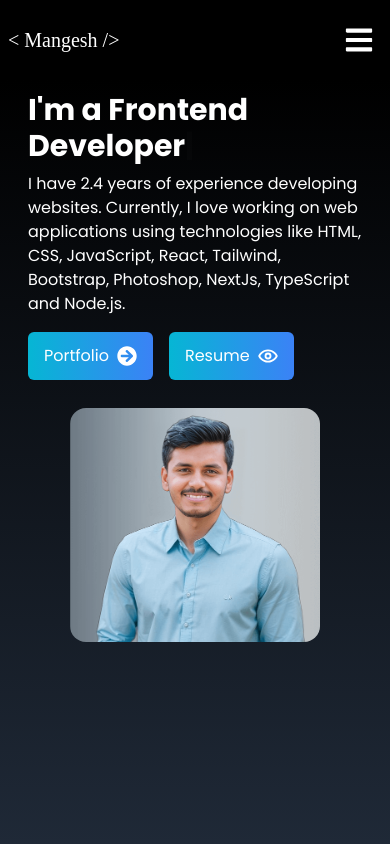
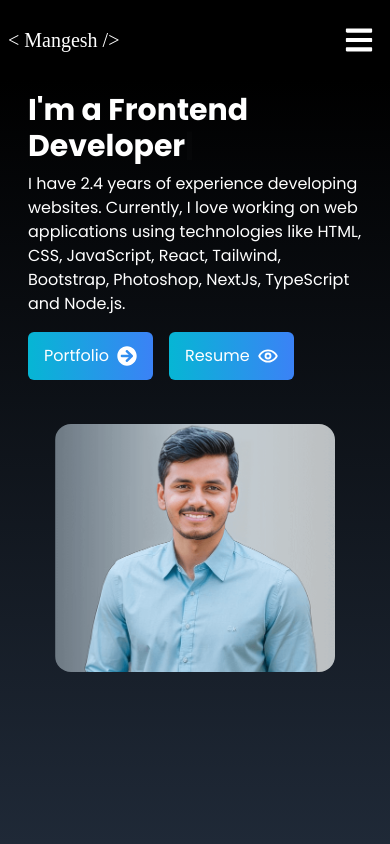
Before and after one commit to mbl43/Portfolio, a React (Vite) app: page / in a window 390 px wide. Shown: the top 844 px of the page. Built offline with nearby package versions, Linux system fonts and the light colour scheme; a web font is replaced by a local one.

Commit message:
Refactor Home component: adjust image container dimensions for improved layout

```diff
--- a/src/Components/Home.jsx
+++ b/src/Components/Home.jsx
@@ -63,7 +63,7 @@ const Home = ({ experience }) => {
         </div>
 
         {/* Image section */}
-        <div className="flex w-[250px] h-[250px] md:w-[400px] md:h-[400px] items-center justify-center pt-4 md:pt-0">
+        <div className="flex w-[280px] h-[280px] md:w-[400px] md:h-[400px] items-center justify-center pt-8 md:pt-0">
           <img
             src={HeroImg}
             alt="My Profile"
```
